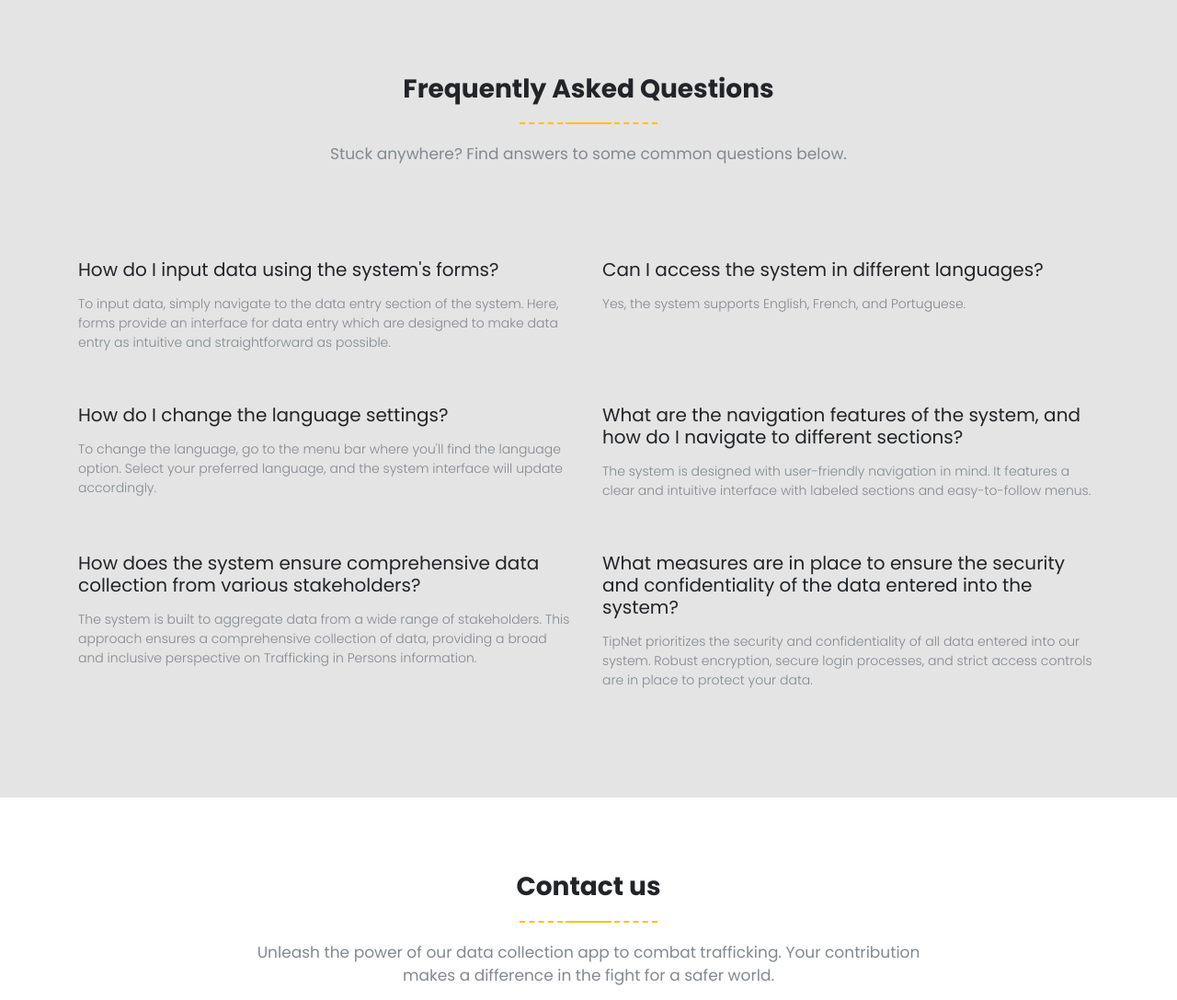
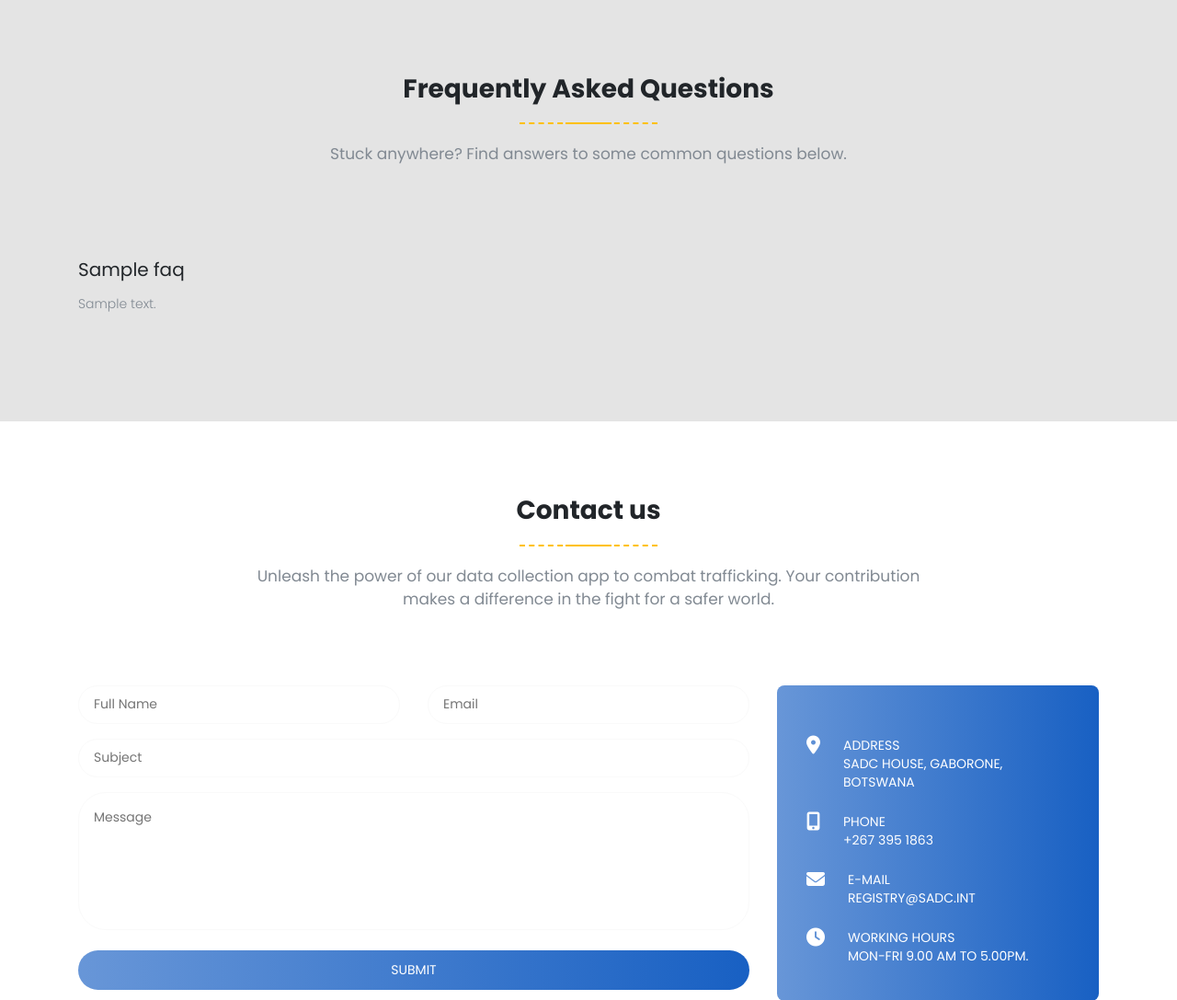
Before and after one commit to TIPSOM-Ninja/Tipsom-web, a Django app: template case_interview_app/templates/index.html in a window 1280 px wide. Shown: the part 3155-4242 px from the top of the page at 92% size. Run offline with Django 4.2, Linux system fonts and the light colour scheme; the template is opened without the code that fills it: most values are stand-ins (such as "Sample title", 1, 10 or a date in 2020); parts of the project's set-up code (start-up, migrations or seed data) failed here and were passed over; some libraries are stand-ins or nearby versions.

Commit message:
faqs added

```diff
--- a/case_interview_app/admin.py
+++ b/case_interview_app/admin.py
@@ -292,3 +292,8 @@ class SocioEconomicAdmin(admin.ModelAdmin):
 class SearchAdmin(admin.ModelAdmin):
     list_display = ['search_text','search_description','search_link','search_tag','is_technical','is_admin']
     list_filter = ["search_tag", "is_technical",'is_admin']
+
+@admin.register(Faq)
+class FaqAdmin(admin.ModelAdmin):
+    list_display = ['question','answer','is_active']
+    list_filter = ['is_active']
--- a/case_interview_app/templates/index.html
+++ b/case_interview_app/templates/index.html
@@ -342,31 +342,12 @@
         </div>
         <div class="section-content">
           <div class="row">
+            {% for faq in faqs %}
             <div class="col-md-6 faq-content wow fadeInUp" data-wow-delay="0.2s">
-              <h4>{% trans "How do I input data using the system's forms?" %}</h4>
-              <p>{% trans "To input data, simply navigate to the data entry section of the system. Here, forms provide an interface for data entry which are designed to make data entry as intuitive and straightforward as possible." %}</p>
+              <h4>{% trans faq.question %}</h4>
+              <p>{% trans faq.answer %}</p>
             </div>
-            <div class="col-md-6 faq-content wow fadeInUp" data-wow-delay="0.2s">
-              <h4>{% trans "Can I access the system in different languages?" %}</h4>
-              <p>{% trans "Yes, the system supports English, French, and Portuguese." %}</p>
-            </div>
-            <div class="col-md-6 faq-content wow fadeInUp" data-wow-delay="0.6s">
-              <h4>{% trans "How do I change the language settings?" %}</h4>
-              <p>{% trans " To change the language, go to the menu bar where you'll find the language option. Select your preferred language, and the system interface will update accordingly." %}</p>
-            </div>
-            <div class="col-md-6 faq-content wow fadeInUp" data-wow-delay="0.4s">
-              <h4>{% trans "What are the navigation features of the system, and how do I navigate to different sections?" %}</h4>
-              <p>{% trans "The system is designed with user-friendly navigation in mind. It features a clear and intuitive interface with labeled sections and easy-to-follow menus." %}</p>
-            </div>
-            <div class="col-md-6 faq-content wow fadeInUp" data-wow-delay="0.4s">
-              <h4>{% trans "How does the system ensure comprehensive data collection from various stakeholders?" %}</h4>
-              <p>{% trans "The system is built to aggregate data from a wide range of stakeholders. This approach ensures a comprehensive collection of data, providing a broad and inclusive perspective on Trafficking in Persons information." %}</p>
-            </div>
-            <div class="col-md-6 faq-content wow fadeInUp" data-wow-delay="0.6s">
-              <h4>{% trans "What measures are in place to ensure the security and confidentiality of the data entered into the system?" %}</h4>
-              <p>{% trans "TipNet prioritizes the security and confidentiality of all data entered into our system. Robust encryption, secure login processes, and strict access controls are in place to protect your data." %}</p>
-            </div>
-
+            {% endfor %}
           </div>
         </div>
       </div>
--- a/case_interview_app/views.py
+++ b/case_interview_app/views.py
@@ -13,8 +13,10 @@ from django_otp.plugins.otp_email.models import EmailDevice
 
 def index(request):
     countries = Country.objects.all().order_by('name').values()
+    faqs = Faq.objects.all().order_by('name').values()
     context = {
         "countries":countries,
+        "faqs":faqs,
 
     }
     return render(request,"index.html",context)
```
Also changed, not shown: case_interview_app/models.py (+8 -0 lines), case_interview_app/migrations/0039_faq.py (added).
